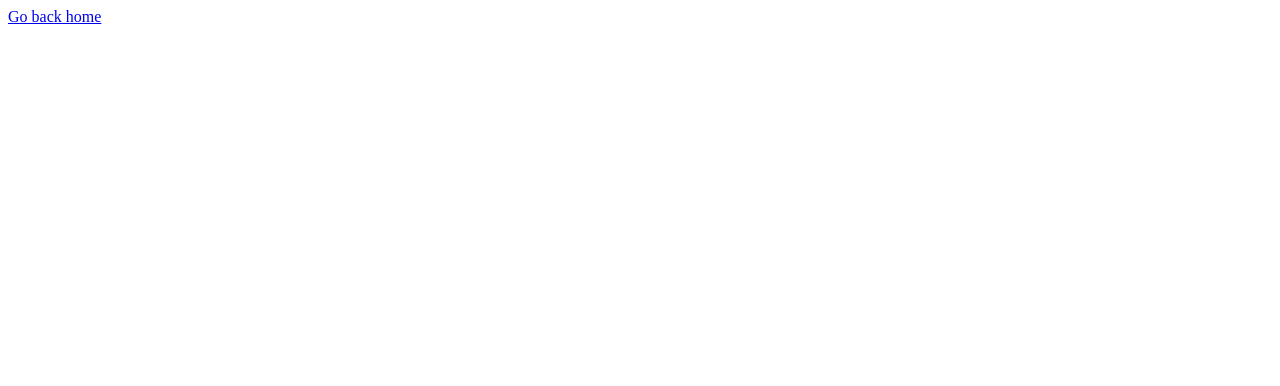
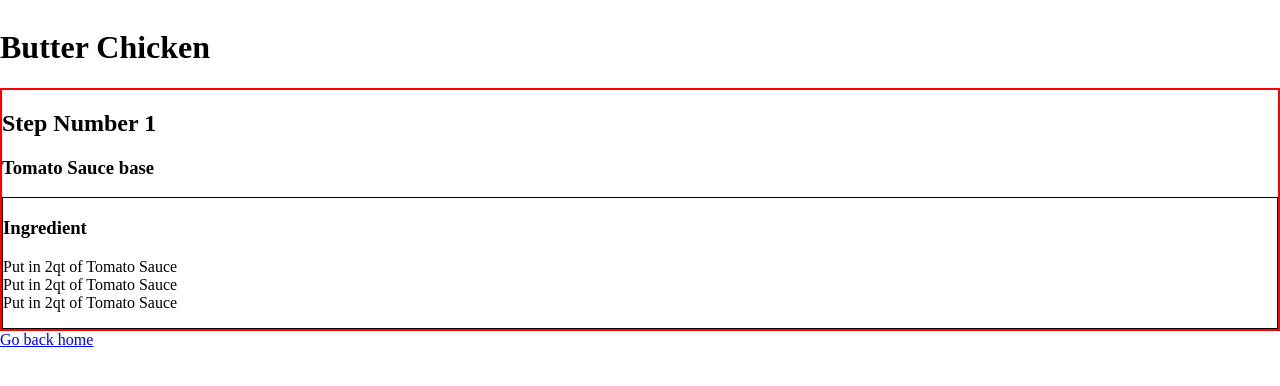
Before and after one commit to Robinsingh2025/bombay-vanilla-js, a website: page recipe.html in a window 1280 px wide. Drawn offline with Linux system fonts and the light colour scheme.

Commit message:
css update

```diff
--- /dev/null
+++ b/csss/recipe.css
@@ -0,0 +1,27 @@
+html {
+  box-sizing: border-box;
+}
+* {
+  margin-left: 0;
+  margin-right: 0;
+  padding: 0;
+}
+*,
+*:before,
+*:after {
+  box-sizing: inherit;
+}
+.wrapper {
+  display: flex;
+  flex-direction: column;
+}
+
+.step1 {
+  border: solid red 2px;
+}
+
+.card {
+  border: solid black 1px;
+  display: flex;
+  flex-direction: row;
+}
--- a/csss/styles-main.css
+++ b/csss/styles-main.css
@@ -52,11 +52,6 @@ body {
 
 .heading {
 }
-@media (min-width: 900px) {
-  .wrapper {
-    display: flex;
-  }
-}
 
 .wrapperTwo {
   display: flex;
--- a/recipe.html
+++ b/recipe.html
@@ -4,11 +4,35 @@
     <meta charset="UTF-8" />
     <meta name="viewport" content="width=device-width, initial-scale=1.0" />
     <meta http-equiv="X-UA-Compatible" content="ie=edge" />
+    <link rel="stylesheet" href="/csss/recipe.css" />
     <title>Recipe</title>
   </head>
   <body>
-    <a href="index.html">Go back home</a>
     <div id="container"></div>
+    <div class="wrapper">
+      <header>
+        <h1>Butter Chicken</h1>
+      </header>
+      <steps>
+        <div class="step1">
+          <h2>Step Number 1</h2>
+          <h3>Tomato Sauce base</h3>
+          <div class="card">
+            <div class="ingredient">
+              <h3>Ingredient</h3>
+              <div>
+                <ul>
+                  <li>Put in <span>2qt</span> of Tomato Sauce</li>
+                  <li>Put in <span>2qt</span> of Tomato Sauce</li>
+                  <li>Put in <span>2qt</span> of Tomato Sauce</li>
+                </ul>
+              </div>
+            </div>
+          </div>
+        </div>
+      </steps>
+      <a href="index.html">Go back home</a>
+    </div>
     <script src="recipe.js"></script>
   </body>
 </html>
```
